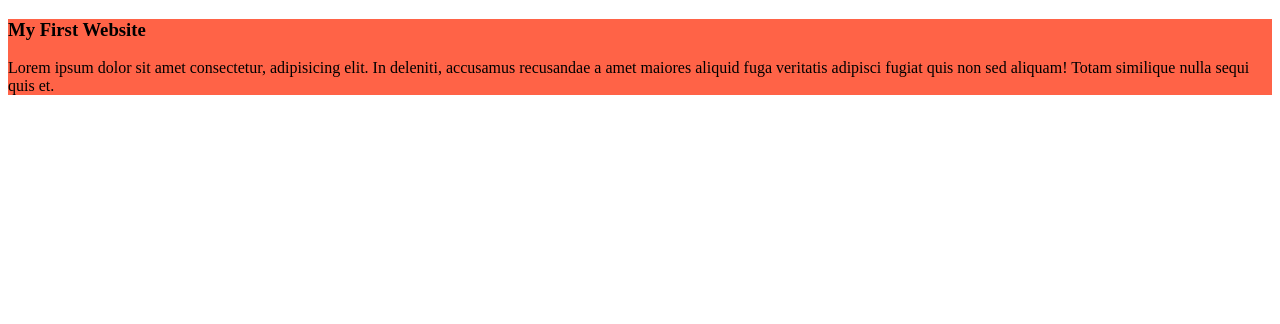
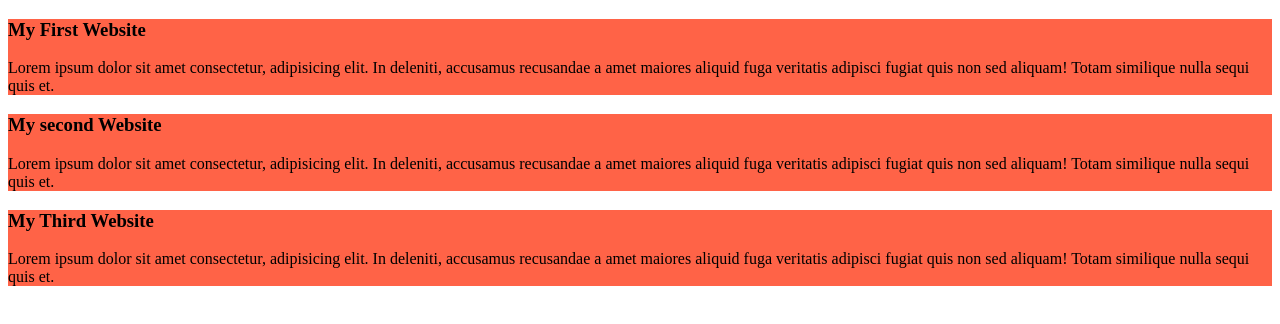
Before and after one commit to khairuzzamansami/my-simple-website, a plain HTML site: page index.html in a window 1280 px wide. Drawn offline with Linux system fonts and the light colour scheme.

Commit message:
added the second & the third blog

```diff
--- a/index.html
+++ b/index.html
@@ -11,5 +11,13 @@
         <h3>My First Website</h3>
     <p>Lorem ipsum dolor sit amet consectetur, adipisicing elit. In deleniti, accusamus recusandae a amet maiores aliquid fuga veritatis adipisci fugiat quis non sed aliquam! Totam similique nulla sequi quis et.</p>
     </div>
+    <div>
+        <h3>My second Website</h3>
+    <p>Lorem ipsum dolor sit amet consectetur, adipisicing elit. In deleniti, accusamus recusandae a amet maiores aliquid fuga veritatis adipisci fugiat quis non sed aliquam! Totam similique nulla sequi quis et.</p>
+    </div>
+    <div>
+        <h3>My Third Website</h3>
+    <p>Lorem ipsum dolor sit amet consectetur, adipisicing elit. In deleniti, accusamus recusandae a amet maiores aliquid fuga veritatis adipisci fugiat quis non sed aliquam! Totam similique nulla sequi quis et.</p>
+    </div>
 </body>
 </html>
```
